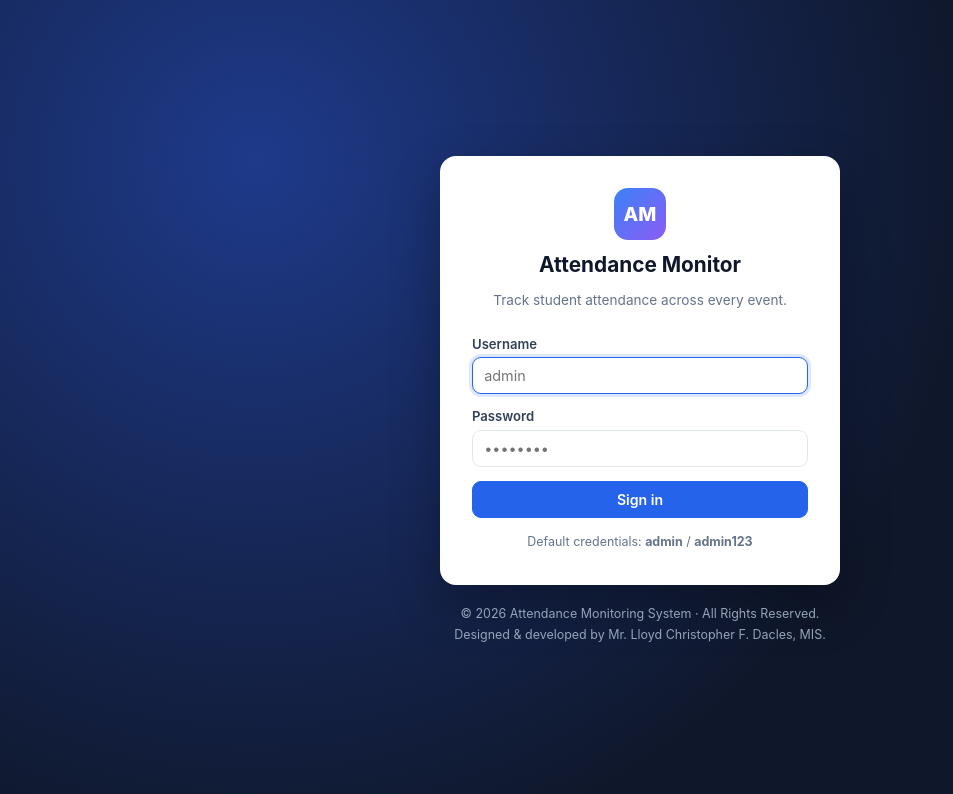
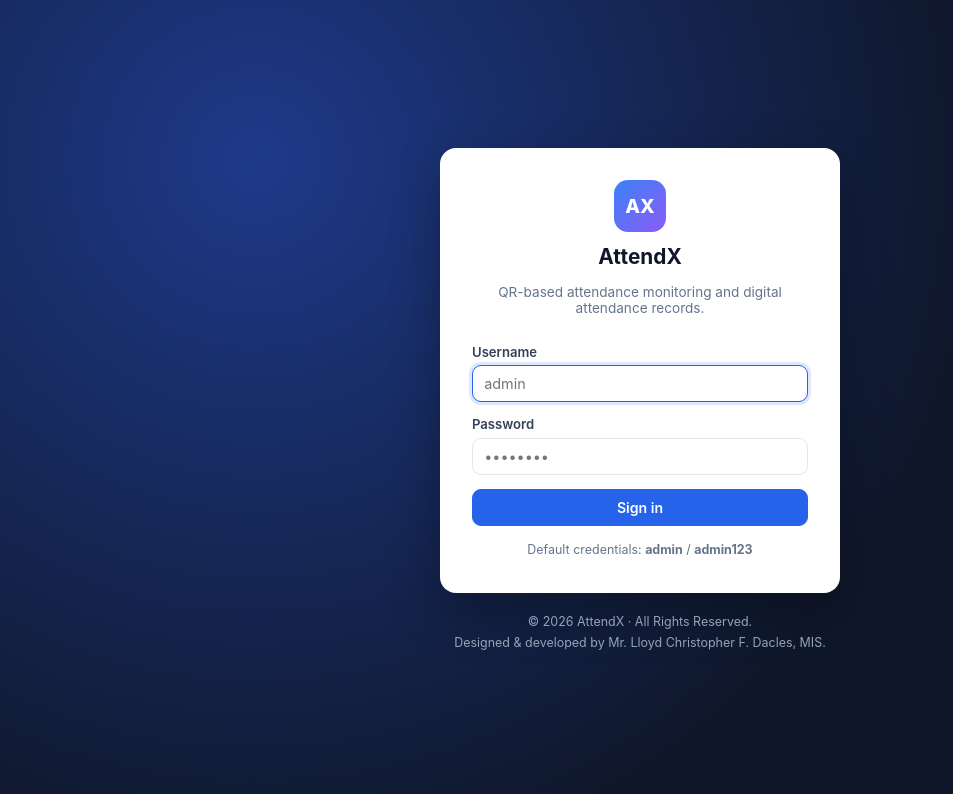
Before and after one commit to lloyddacles/AMS, a React (Vite) app in the folder client/: page /login in a window 1280 px wide. Shown: the top 794 px of the page, without its empty margins (0-953 px from the left). Built offline with nearby package versions, Linux system fonts and the light colour scheme; no server answers.

Commit message:
Rename app to AttendX and update branding

```diff
--- a/client/index.html
+++ b/client/index.html
@@ -4,7 +4,7 @@
     <meta charset="UTF-8" />
     <meta name="viewport" content="width=device-width, initial-scale=1.0" />
     <meta name="theme-color" content="#1e3a8a" />
-    <title>Attendance Monitor</title>
+    <title>AttendX</title>
   </head>
   <body>
     <div id="root"></div>
--- a/client/src/components/Layout.jsx
+++ b/client/src/components/Layout.jsx
@@ -43,8 +43,8 @@ export default function Layout({ children }) {
     <div className="app-shell">
       <aside className={`sidebar ${open ? 'open' : ''}`}>
         <div className="brand">
-          <span className="brand-mark">AM</span>
-          <span className="brand-text">Attendance Monitor</span>
+          <span className="brand-mark">AX</span>
+          <span className="brand-text">AttendX</span>
         </div>
         <nav className="nav">
           {links.map((l) => (
@@ -82,7 +82,7 @@ export default function Layout({ children }) {
           <button className="menu-toggle" onClick={() => setOpen((o) => !o)} aria-label="Toggle menu">
             ☰
           </button>
-          <span className="topbar-title">Attendance Monitoring System</span>
+          <span className="topbar-title">AttendX</span>
           <LiveClock className="topbar-clock" />
         </header>
         <main className="content">{children}</main>
--- a/client/src/meta.js
+++ b/client/src/meta.js
@@ -1,5 +1,5 @@
-export const APP_NAME = 'Attendance Monitoring System';
-export const APP_TAGLINE = 'QR-based student attendance monitoring for school events.';
+export const APP_NAME = 'AttendX';
+export const APP_TAGLINE = 'AttendX: A QR-based attendance monitoring and digital attendance records.';
 export const AUTHOR = 'Mr. Lloyd Christopher F. Dacles, MIS';
 export const IDE = 'OpenCode';
 
--- a/client/src/pages/Login.jsx
+++ b/client/src/pages/Login.jsx
@@ -33,9 +33,9 @@ export default function Login() {
     <div className="login-page">
       <div className="login-card">
         <div className="login-brand">
-          <span className="brand-mark lg">AM</span>
-          <h1>Attendance Monitor</h1>
-          <p>Track student attendance across every event.</p>
+          <span className="brand-mark lg">AX</span>
+          <h1>AttendX</h1>
+          <p>QR-based attendance monitoring and digital attendance records.</p>
         </div>
         <form onSubmit={handleSubmit} className="form">
           <label>
--- a/client/src/pages/PublicCheckin.jsx
+++ b/client/src/pages/PublicCheckin.jsx
@@ -55,8 +55,8 @@ export default function PublicCheckin() {
       <div className="login-card">
         <LiveClock className="public-clock" />
         <div className="login-brand">
-          <span className="brand-mark lg">AM</span>
-          <h1>{event?.name || 'Event Check-in'}</h1>
+          <span className="brand-mark lg">AX</span>
+          <h1>{event?.name || 'AttendX Check-in'}</h1>
           <p>
             {event?.eventDate}
             {event?.startTime ? ` · ${event.startTime}` : ''}
```
